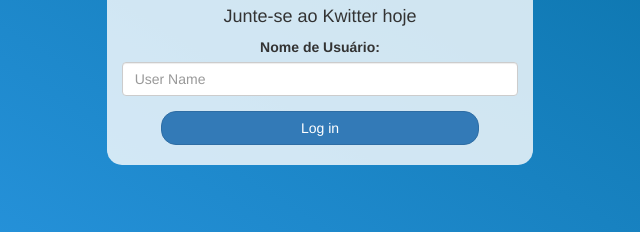
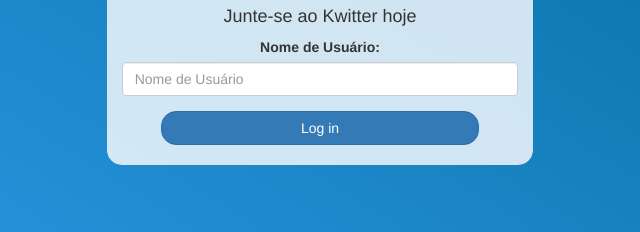
Before and after one commit to Jhane-Vivi/Kwitter, a plain HTML site: page index.html in a window 1280 px wide. Shown: the part 356-588 px from the top of the page, 320-960 px from the left. Drawn offline with nearby package versions, Linux system fonts and the light colour scheme; a web font is replaced by a local one.

Commit message:
Update index.html

```diff
--- a/index.html
+++ b/index.html
@@ -34,7 +34,7 @@
 
 		<div class="form-group">
 		  <label >Nome de Usuário:</label>
-		 <input type="text" id="user_name" class="form-control" placeholder="User Name">
+		 <input type="text" id="user_name" class="form-control" placeholder="Nome de Usuário">
 		</div>
 
 		<button id="login_button" class="btn btn-primary" onclick="addUser()">Log in</button>
```
